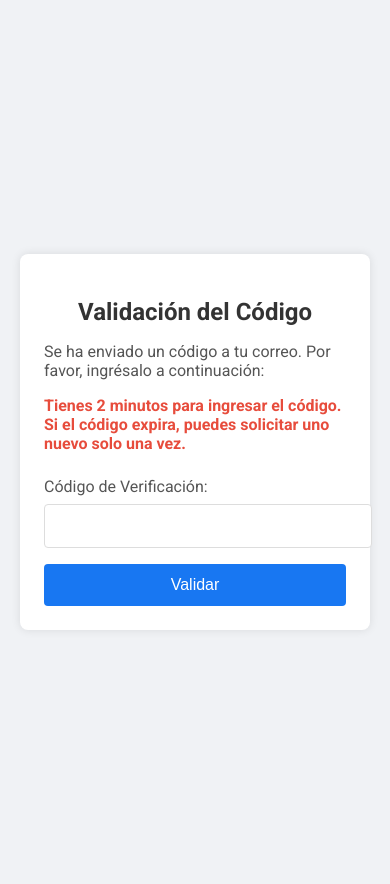
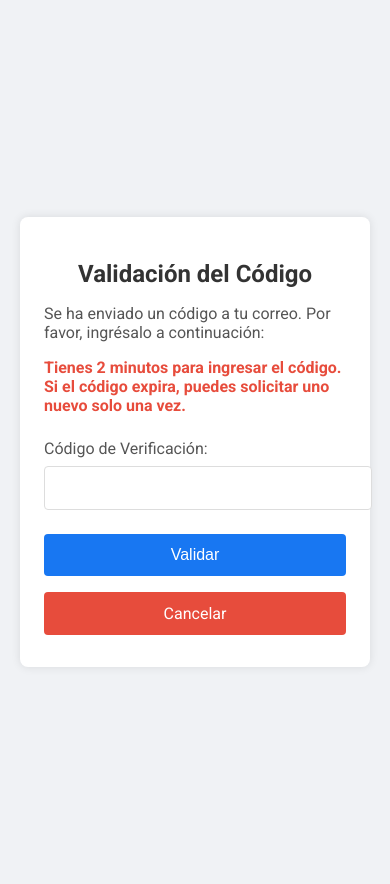
Before and after one commit to fabiola-alston/IntelliHome, a Flask app: page /validar_correo in a window 390 px wide. Run offline with Flask 3, Linux system fonts and the light colour scheme.

Commit message:
Agregado boton para cancelar validacion de correo

```diff
--- a/static/css/validar_correo.css
+++ b/static/css/validar_correo.css
@@ -69,15 +69,43 @@ button:hover {
     background-color: #166fe5;
 }
 
-@media (max-width: 480px) {
-    .validation-container {
-        padding: 1.5rem;
-    }
+.button-group {
+    display: flex;
+    justify-content: space-between;
+    margin-top: 1rem;
+}
 
-    input[type="text"],
-    button {
-        font-size: 16px; /* Mejor tamaño para evitar zoom en iOS */
-    }
+.btn-validate,
+.btn-cancel {
+    padding: 0.75rem;
+    border: none;
+    border-radius: 4px;
+    font-size: 1rem;
+    cursor: pointer;
+    transition: background-color 0.3s;
+    text-align: center;
+    text-decoration: none;
+    flex: 1;
+}
+
+.btn-validate {
+    background-color: #1877f2;
+    color: white;
+    margin-right: 0.5rem;
+}
+
+.btn-validate:hover {
+    background-color: #166fe5;
+}
+
+.btn-cancel {
+    background-color: #e74c3c;
+    color: white;
+    margin-left: 0.5rem;
+}
+
+.btn-cancel:hover {
+    background-color: #c0392b;
 }
 
 .error-message {
@@ -88,3 +116,24 @@ button:hover {
     margin-bottom: 1rem;
     font-weight: bold;
 }
+
+@media (max-width: 480px) {
+    .validation-container {
+        padding: 1.5rem;
+    }
+
+    input[type="text"],
+    .btn-validate,
+    .btn-cancel {
+        font-size: 16px; /* Mejor tamaño para evitar zoom en iOS */
+    }
+
+    .button-group {
+        flex-direction: column;
+    }
+
+    .btn-validate,
+    .btn-cancel {
+        margin: 0.5rem 0;
+    }
+}
--- a/templates/validar_correo.html
+++ b/templates/validar_correo.html
@@ -22,7 +22,10 @@
                 <label for="codigo">Código de Verificación:</label>
                 <input type="text" id="codigo" name="codigo" required>
             </div>
-            <button type="submit">Validar</button>
+            <div class="button-group">
+                <button type="submit" class="btn-validate">Validar</button>
+                <a href="{{ url_for('home') }}" class="btn-cancel">Cancelar</a>
+            </div>
         </form>
     </div>
 </body>
```
